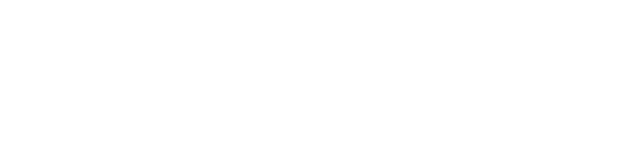
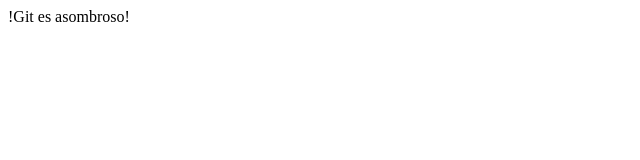
Before and after one commit to cjpachecop/NuevaPagina1994, a plain HTML site: page index.html in a window 1280 px wide. Shown: the whole page, without its empty margins (0-640 px from the left). Drawn offline with Linux system fonts and the light colour scheme.

Commit message:
se cambio que git es asombroso

```diff
--- a/index.html
+++ b/index.html
@@ -7,6 +7,6 @@
     <title>Mi Super Pagina</title>
 </head>
 <body>
-
+    !Git es asombroso!
 </body>
 </html>
```
